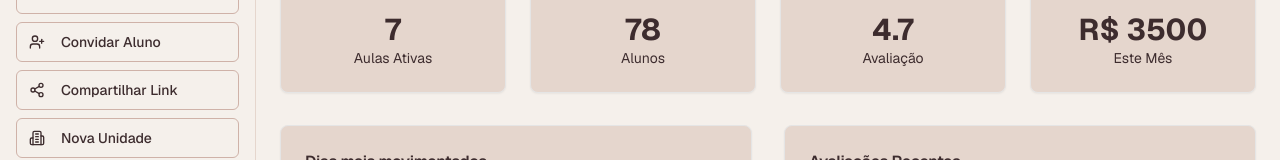
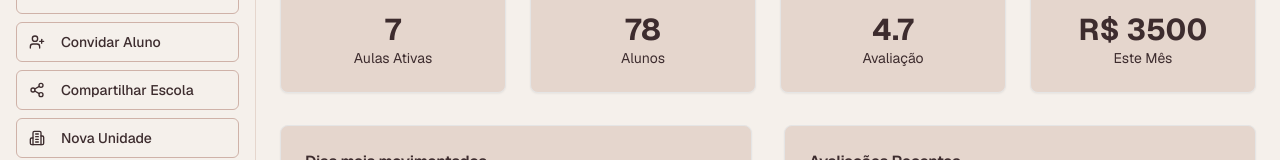
Before and after one commit to polvora-design/sissone-01, a Next.js app: page / in a window 1280 px wide. Shown: the part 460-620 px from the top of the page. Built offline with nearby package versions, Linux system fonts and the light colour scheme.

Commit message:
feat: rename "Share Link" to "Share School" button
Update button name in Quick Actions section for clarity.

Co-authored-by: Pólvora Design <220790520+polvora-design@users.noreply.github.com>

```diff
--- a/sissone-responsive-prototype.tsx
+++ b/sissone-responsive-prototype.tsx
@@ -1024,7 +1024,7 @@ export default function SissoneResponsivePrototype() {
                 onClick={() => setShowShareLinkModal(true)}
               >
                 <Share2 className="w-4 h-4 mr-2" />
-                Compartilhar Link
+                Compartilhar Escola
               </Button>
               <Button
                 variant="outline"
```
